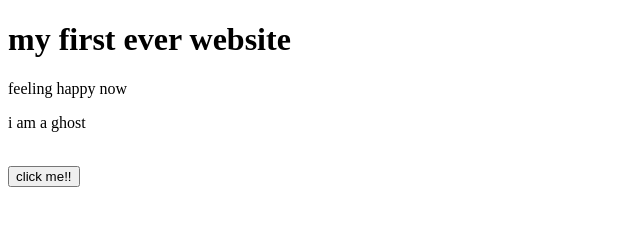
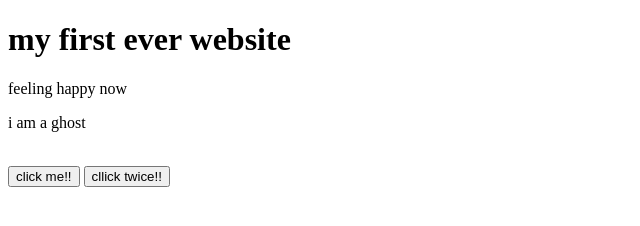
Before and after one commit to Bhupratim715/my-first-website, a plain HTML site: page index.html in a window 1280 px wide. Shown: the whole page, without its empty margins (0-640 px from the left). Drawn offline with Linux system fonts and the light colour scheme.

Commit message:
added button2

```diff
--- a/index.html
+++ b/index.html
@@ -12,5 +12,6 @@
     <p>i am a ghost</p>
     <br>
     <button>click me!!</button>
+    <button>cllick twice!!</button>
 </body>
 </html>
```
